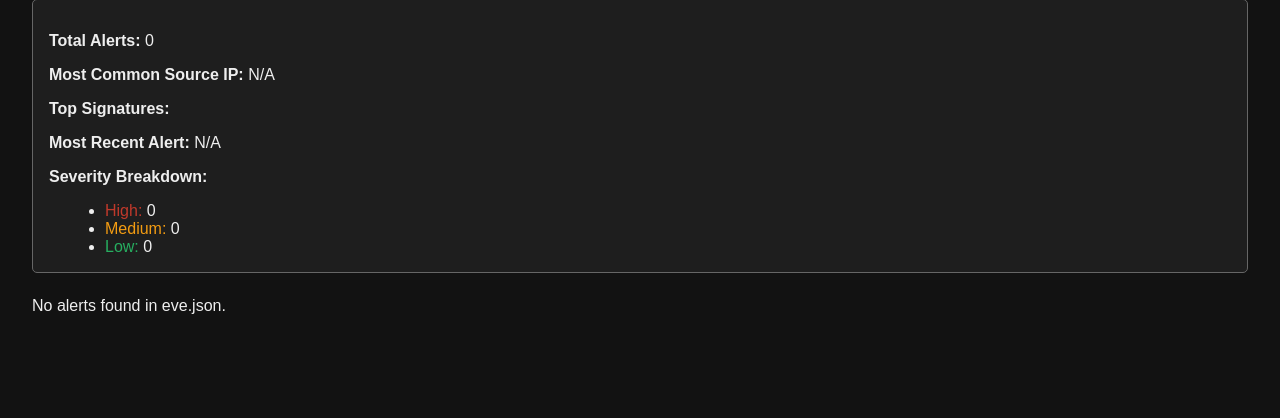
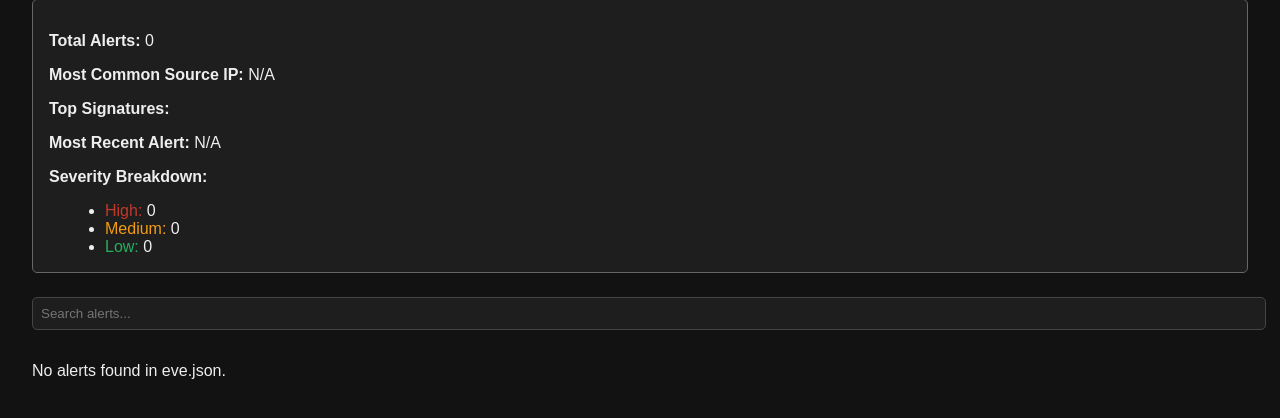
Before and after one commit to grantTM/suricata-nl-gui, a Flask app: page /logs in a window 1280 px wide. Shown: the part 138-556 px from the top of the page. Run offline with Flask 3, Linux system fonts and the light colour scheme.

Commit message:
Adding search box above alerts on Suricata Alerts page

```diff
--- a/app/templates/logs.html
+++ b/app/templates/logs.html
@@ -139,6 +139,8 @@
         </ul>
     </div>
 
+    <input type=""text" id="searchInput" placeholder="Search alerts..." onkeyup="filterAlerts()" style="width: 100%; padding: 0.5rem; margin-bottom: 1rem; border-radius: 5px; border: 1px solid #444; background: var(--input-bg); color: var(--input-text);">
+
     {% if alerts %}
         {% for alert in alerts %}
             <div class="alert-entry severity-{{ alert.severity|lower }}">
@@ -159,6 +161,16 @@
         setTimeout(() => {
             window.location.reload();
         }, 10000); // 10,000 milliseconds = 10 seconds
+
+        function filterAlerts() {
+            const input = document.getElementById("searchInput").value.toLowerCase();
+            const alerts = document.querySelectorAll(".alert-entry");
+
+            alerts.forEach(alert => {
+                const text = alert.innerText.toLowerCase();
+                alert.style.display = text.includes(input) ? "" : "none";
+            })
+        }
     </script>
 </body>
 </html>
```
